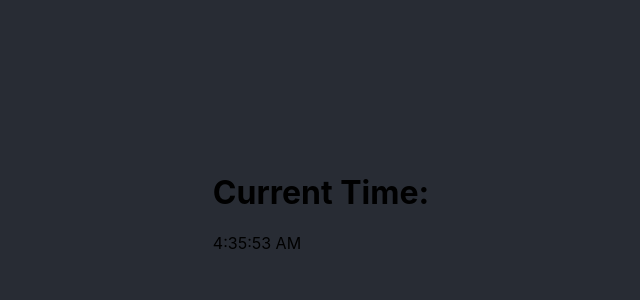
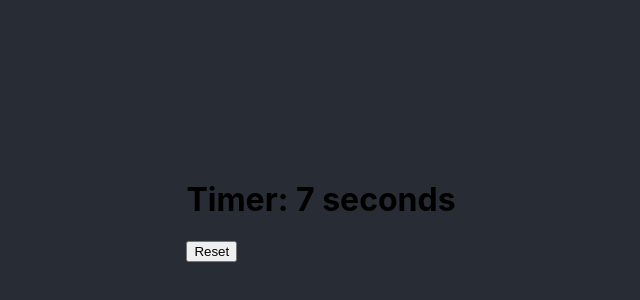
Before and after one commit to Rosenmatt1/pe-web-app, a React (Create React App) app: page / in a window 1280 px wide. Shown: the part 190-490 px from the top of the page, without its empty margins (319-959 px from the left). Built offline with nearby package versions, Linux system fonts and the light colour scheme.

Commit message:
Made clock and actual javascript timer function

```diff
--- a/src/App.tsx
+++ b/src/App.tsx
@@ -1,12 +1,11 @@
 import React from 'react';
-import Clock from './components/timer'
-import logo from './logo.svg';
+import Timer from './components/timer'
 import './App.css';
 
 function App() {
   return (
     <div className="peapp">
-        <Clock/>
+        <Timer/>
     </div>
   );
 }
--- a/src/components/timer.tsx
+++ b/src/components/timer.tsx
@@ -1,22 +1,23 @@
 import React, { useState, useEffect } from 'react';
 
-const Clock = () => {
-  const [time, setTime] = useState(new Date());
+const Timer = () => {
+  const [seconds, setSeconds] = useState(0);
 
   useEffect(() => {
-    const intervalId = setInterval(() => {
-      setTime(new Date());
+    const timerId = setTimeout(() => {
+      setSeconds(prevSeconds => prevSeconds + 1);
     }, 1000);
 
-    return () => clearInterval(intervalId);
-  }, []);
+    // Cleanup function to clear the timer when component unmounts
+    return () => clearTimeout(timerId);
+  }, [seconds]); // Run effect whenever 'seconds' state changes
 
   return (
     <div>
-      <h1>Current Time:</h1>
-      <p>{time.toLocaleTimeString()}</p>
+      <h1>Timer: {seconds} seconds</h1>
+      <button onClick={() => setSeconds(0)}>Reset</button>
     </div>
   );
 }
 
-export default Clock;
+export default Timer;
```
